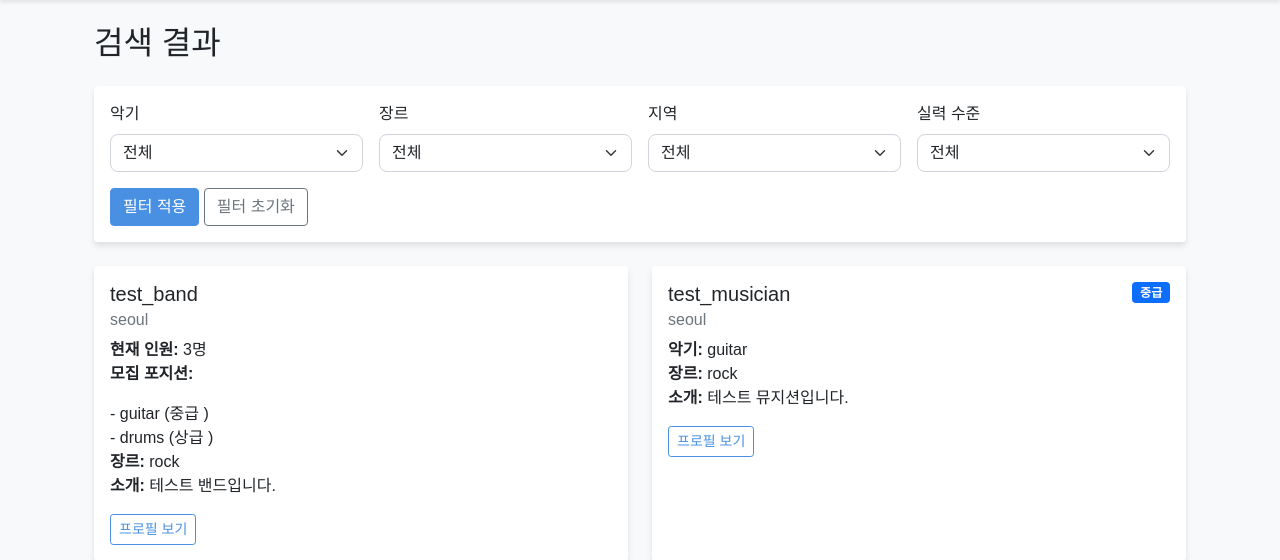
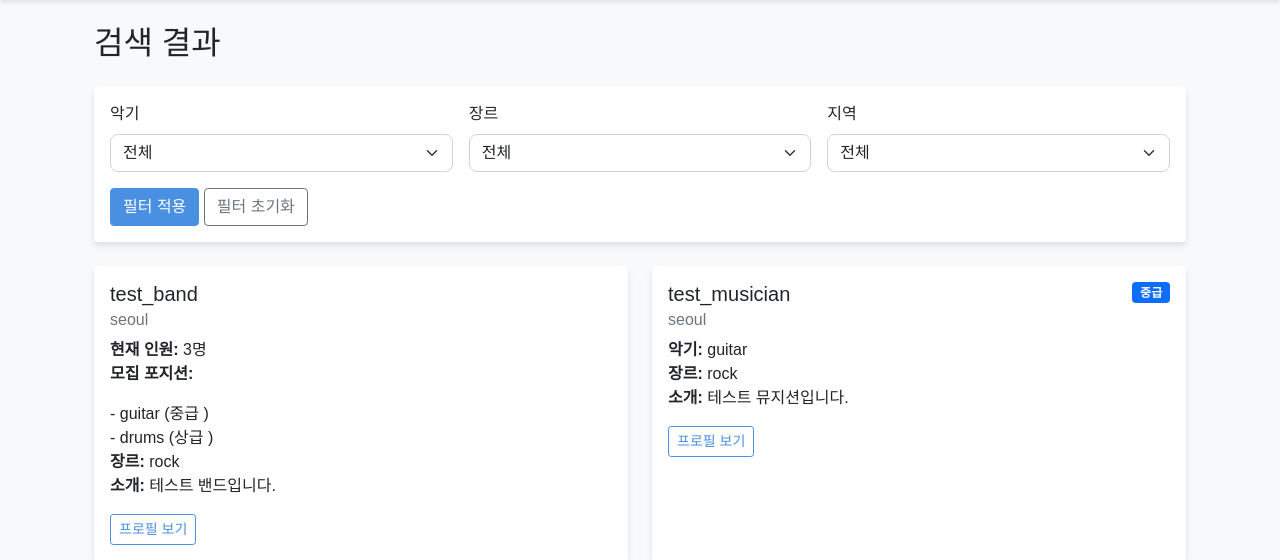
Before and after one commit to ghtjd626/BandSync, a Flask app: page /search in a window 1280 px wide. Shown: the part 62-622 px from the top of the page. Run offline with Flask 2, Linux system fonts and the light colour scheme; data comes from the database, SQL or seed files in the repository; both versions use the stored data as it was after the commit.

Commit message:
fix, 밴드 찾기 수정

```diff
--- a/BandSync/app.py
+++ b/BandSync/app.py
@@ -79,11 +79,10 @@ def search():
         query = query.filter(User.genre == genre)
     if location:
         query = query.filter(User.location == location)
-    if skill_level:
-        if user_type == 'musician':
-            query = query.filter(User.skill_level == skill_level)
-        else:
-            query = query.filter(User.recruiting_positions.like(f'%"skill_level": "{skill_level}"%'))
+
+    # 실력 수준은 뮤지션 검색에서만 적용
+    if skill_level and user_type == 'musician':
+        query = query.filter(User.skill_level == skill_level)
 
     # 현재 로그인한 사용자 제외
     if current_user.is_authenticated:
--- a/BandSync/templates/search_results.html
+++ b/BandSync/templates/search_results.html
@@ -21,7 +21,7 @@
                 <!-- user_type을 hidden 필드로 유지 -->
                 <input type="hidden" name="user_type" value="{{ request.args.get('user_type', '') }}">
 
-                <div class="col-md-3">
+                <div class="col-md-4">
                     <label class="form-label">악기</label>
                     <select class="form-select" name="instrument">
                         <option value="">전체</option>
@@ -32,18 +32,18 @@
                         <option value="keyboard" {% if request.args.get('instrument') == 'keyboard' %}selected{% endif %}>키보드</option>
                     </select>
                 </div>
-                <div class="col-md-3">
+                <div class="col-md-4">
                     <label class="form-label">장르</label>
                     <select class="form-select" name="genre">
                         <option value="">전체</option>
                         <option value="rock" {% if request.args.get('genre') == 'rock' %}selected{% endif %}>록</option>
                         <option value="jazz" {% if request.args.get('genre') == 'jazz' %}selected{% endif %}>재즈</option>
                         <option value="pop" {% if request.args.get('genre') == 'pop' %}selected{% endif %}>팝</option>
-                        <option value="metal" {% if request.args.get('genre') == 'metal' %}selected{% endif %}>메탈</option>
-                        <option value="blues" {% if request.args.get('genre') == 'blues' %}selected{% endif %}>블루스</option>
+                        <option value="metal" {% if request.args.get('metal') == 'metal' %}selected{% endif %}>메탈</option>
+                        <option value="blues" {% if request.args.get('blues') == 'blues' %}selected{% endif %}>블루스</option>
                     </select>
                 </div>
-                <div class="col-md-3">
+                <div class="col-md-4">
                     <label class="form-label">지역</label>
                     <select class="form-select" name="location">
                         <option value="">전체</option>
@@ -54,7 +54,8 @@
                         <option value="daejeon" {% if request.args.get('location') == 'daejeon' %}selected{% endif %}>대전</option>
                     </select>
                 </div>
-                <div class="col-md-3">
+                {% if request.args.get('user_type') == 'musician' %}
+                <div class="col-md-4">
                     <label class="form-label">실력 수준</label>
                     <select class="form-select" name="skill_level">
                         <option value="">전체</option>
@@ -64,6 +65,7 @@
                         <option value="professional" {% if request.args.get('skill_level') == 'professional' %}selected{% endif %}>전문가</option>
                     </select>
                 </div>
+                {% endif %}
                 <div class="col-12">
                     <button type="submit" class="btn btn-primary">필터 적용</button>
                     <a href="{{ url_for('search', user_type=request.args.get('user_type', '')) }}" class="btn btn-outline-secondary">필터 초기화</a>
@@ -86,7 +88,7 @@
                                     {% if user.location %}{{ user.location }}{% endif %}
                                 </h6>
                             </div>
-                            {% if user.skill_level %}
+                            {% if user.user_type == 'musician' and user.skill_level %}
                             <span class="badge bg-primary">
                                 {% if user.skill_level == 'beginner' %}입문
                                 {% elif user.skill_level == 'intermediate' %}중급
```
Also changed, not shown: BandSync/bandsync.db.
